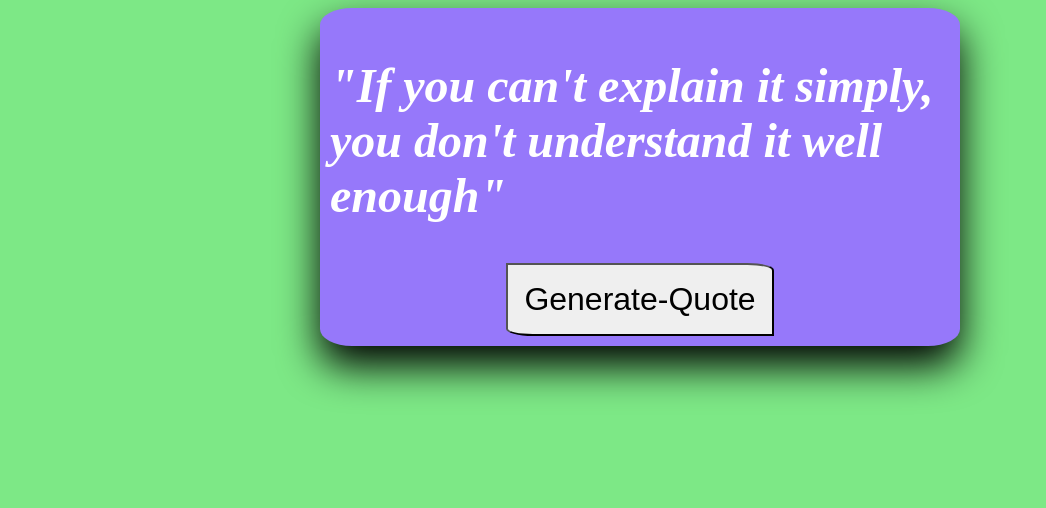
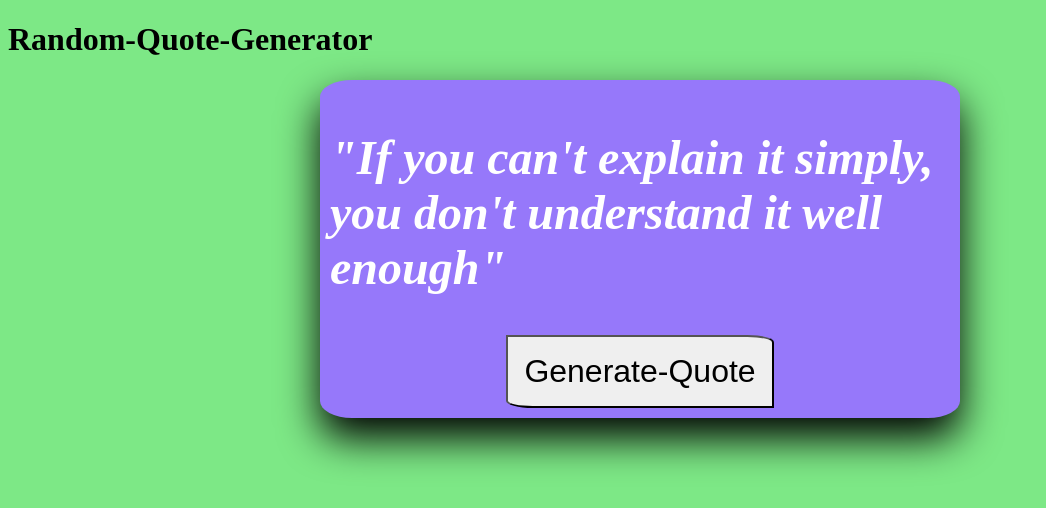
Before and after one commit to HimansuWebCoder/javascript-mini-projects, a plain HTML site: page Random-Generator/index.html in a window 1280 px wide. Shown: the whole page, without its empty margins (0-1046 px from the left). Drawn offline with Linux system fonts and the light colour scheme.

Commit message:
add title of quote generator

```diff
--- a/Random-Generator/index.html
+++ b/Random-Generator/index.html
@@ -7,6 +7,7 @@
 	<link rel="stylesheet" href="style.css" />
 </head>
 <body>
+	<h1>Random-Quote-Generator</h1>
      <div id="container">
      	 <h2 id="header-quote"></h2>
      	 <button id="generate-btn">Generate-Quote</button>
```
